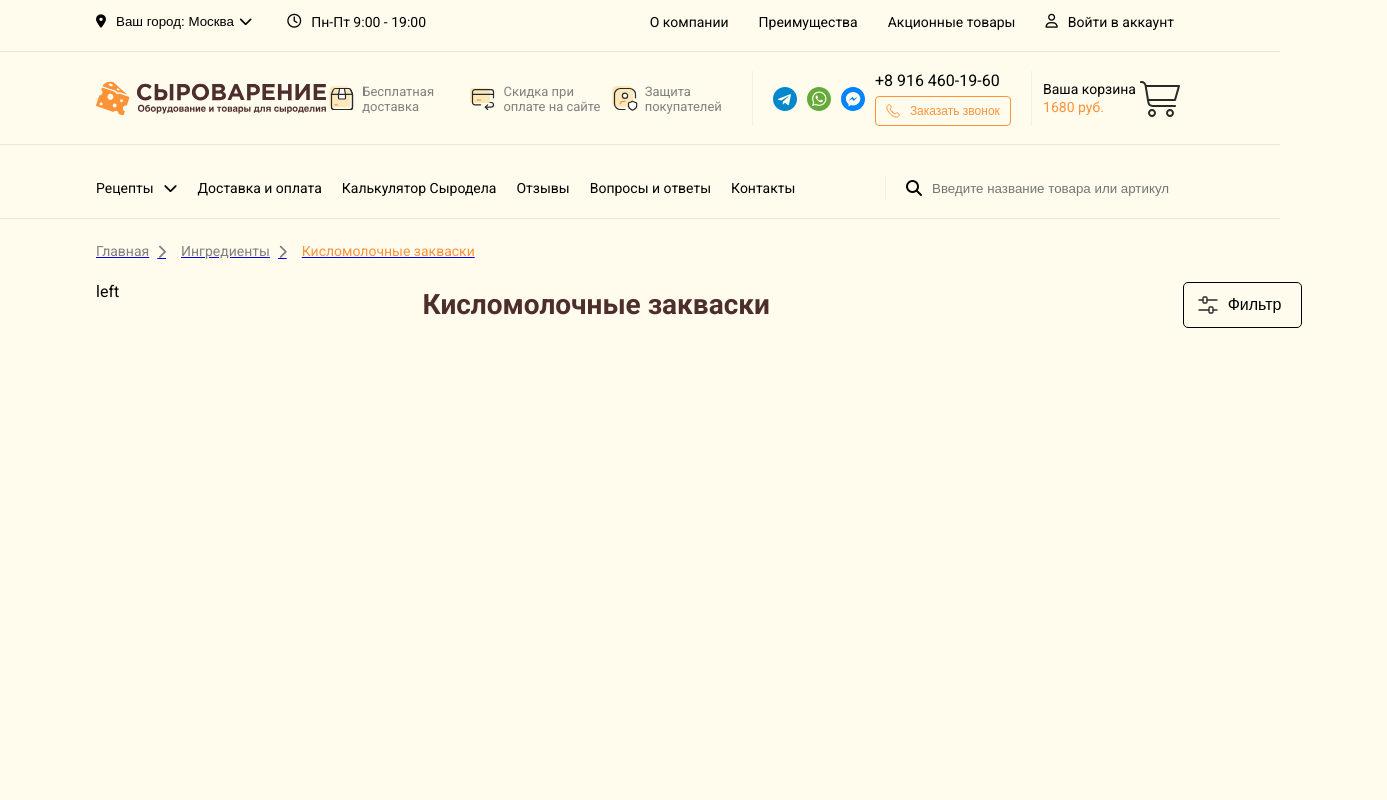
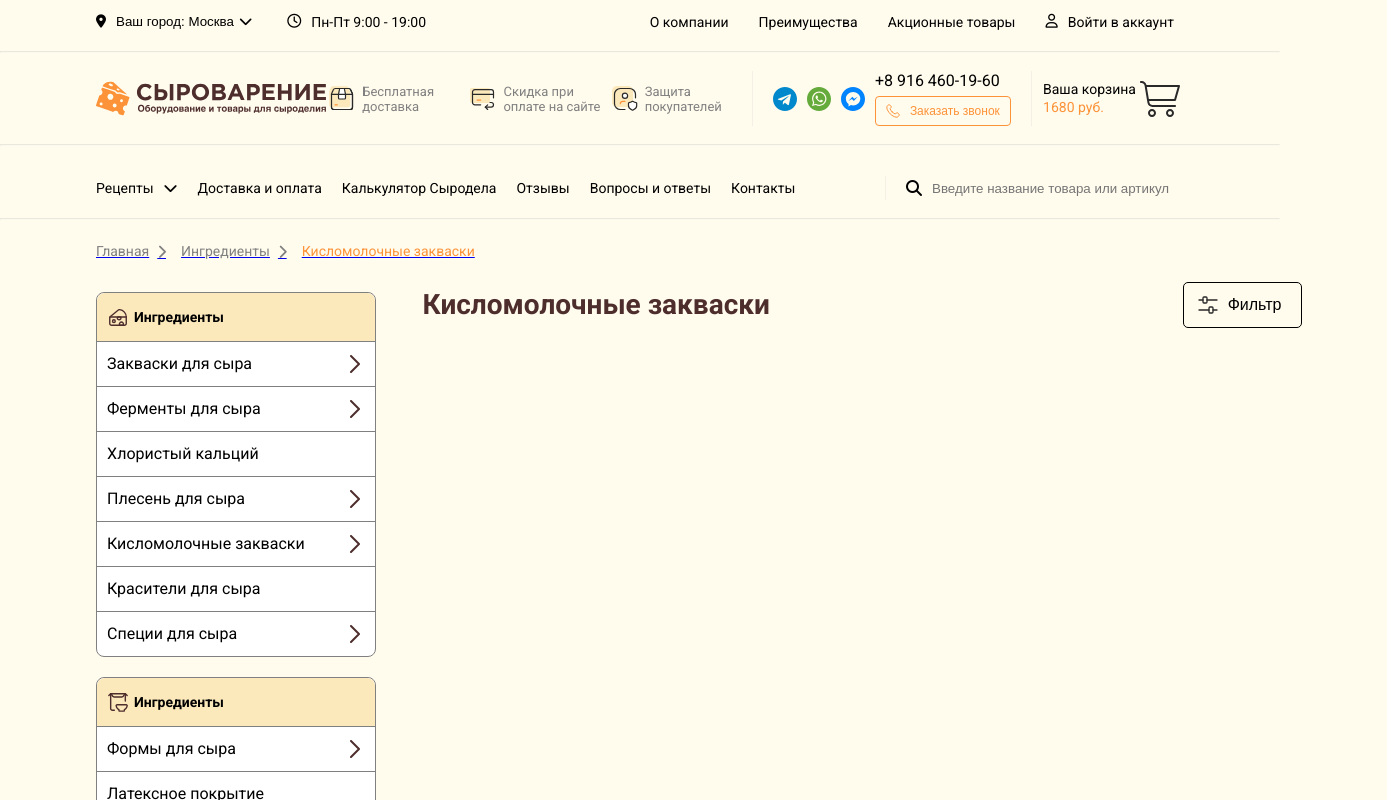
Before and after one commit to farkhodoffcodes/cheesemaking-with-team, a React (Create React App) app: page /category in a window 1280 px wide. Shown: the top 800 px of the page, 1387 px wide, since content can reach past the window. Built offline with nearby package versions, Linux system fonts and the light colour scheme.

Commit message:
category(sidebar, footer)

```diff
--- a/src/components/Categories/index.jsx
+++ b/src/components/Categories/index.jsx
@@ -2,6 +2,8 @@ import React from 'react'
 import Header from '../Header'
 import styled from 'styled-components'
 import { Link } from 'react-router-dom'
+import Footer from '../Footer'
+import Sidebar from '../SideBar/Sidebar'
 
 const Category = () => {
   return (
@@ -20,7 +22,9 @@ const Category = () => {
       <Category_main>
         <Container>
             <section className='category__main'>
-                <div className="category__main--left">left</div>
+                <div className="category__main--left">
+                    <Sidebar/>
+                </div>
                 <div className="category__main--right">
                     <div className="category__main--right--top">
                         <h2 className='category--rigth__heading'>Кисломолочные закваски</h2>
@@ -37,6 +41,7 @@ const Category = () => {
             </section>
         </Container>
       </Category_main>
+      <Footer/>
     </div>
   )
 }
@@ -95,7 +100,9 @@ const Category_main = styled.div`
         .category__main--left{
             width:30%;
             height:797px;
+            margin-top:-30px
         }
+
 
         .category__main--right{
             width:70%;
--- a/src/components/Footer/index.jsx
+++ b/src/components/Footer/index.jsx
@@ -56,7 +56,7 @@ const Footer = () => {
                   <div className="footer-pay">
                   <h3>Способы оплаты</h3>
                   <div className="footer-icons">
-                  <img src="./images/icons/Ruble.svg" alt="Logo" />
+                  <img src="/images/icons/Ruble.svg" alt="Logo" />
                   <img src="./images/icons/Worls.svg" alt="Logo" />
                   <img src="./images/icons/Sberbank.svg" alt="Logo" />
                   <img src="./images/icons/Yandex.svg" alt="Logo" />
```
